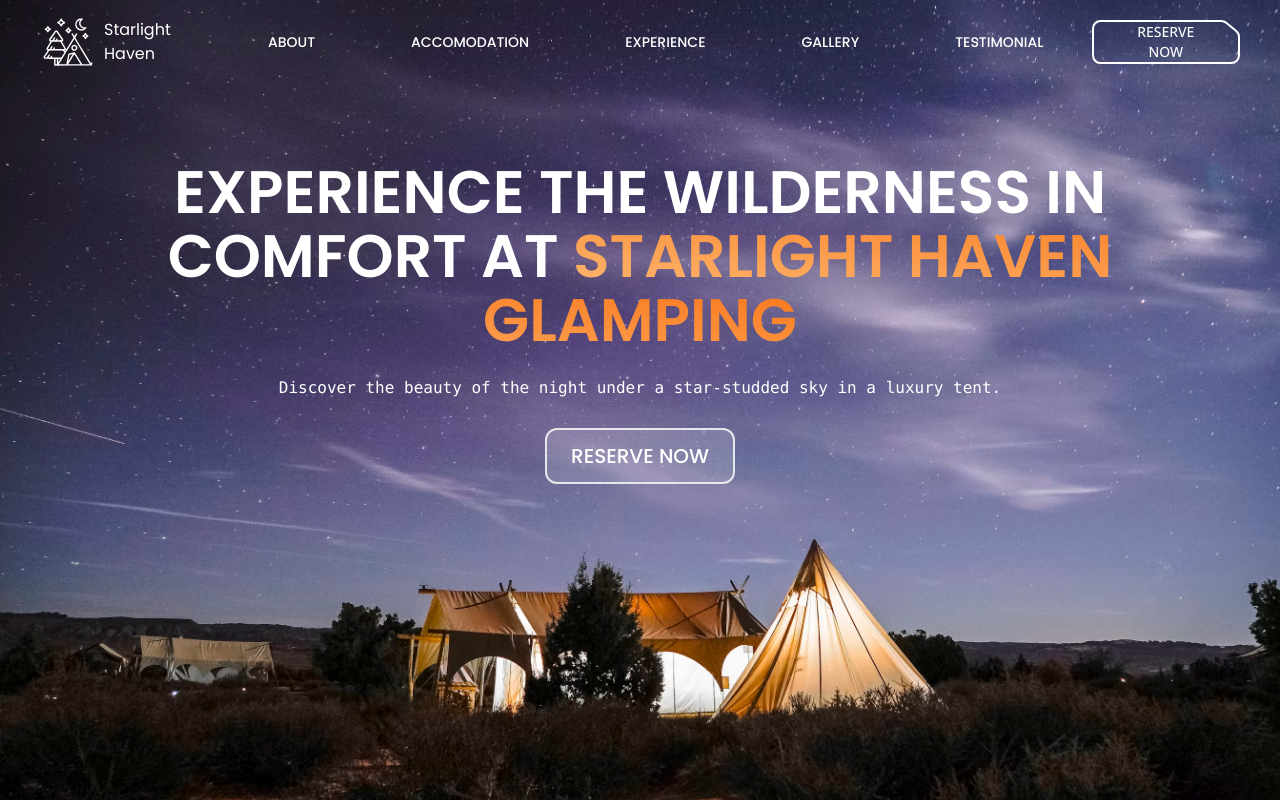
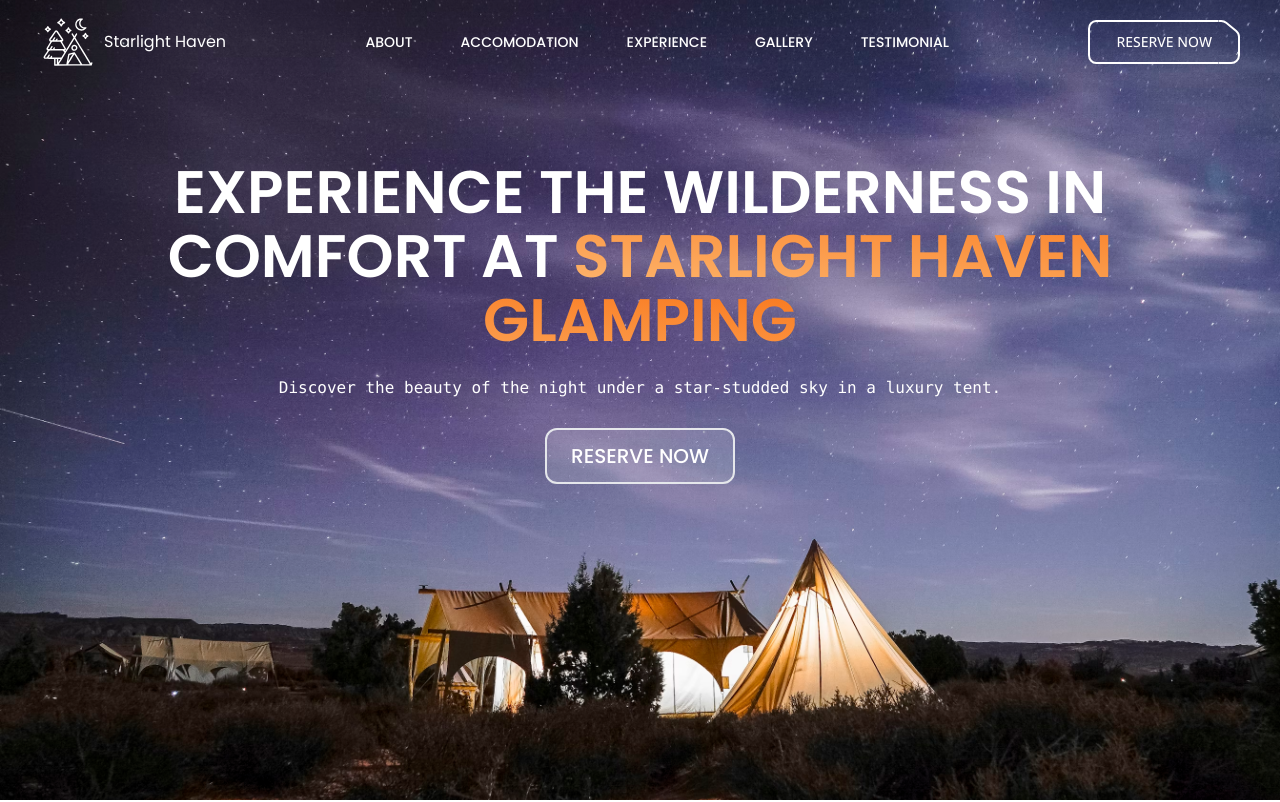
Before and after one commit to iamnikkixo/glamping-webapp, a React (Vite) app in the folder client/: page / in a window 1280 px wide. Shown: the top 802 px of the page. Built offline with nearby package versions, Linux system fonts and the light colour scheme; no server answers.

Commit message:
updated header padding

```diff
--- a/client/src/components/Header.jsx
+++ b/client/src/components/Header.jsx
@@ -58,7 +58,7 @@ const Header = () => {
                   item.url === pathname.hash
                     ? 'z-2 lg:text-orange-500'
                     : 'text-white'
-                } lg:leading-5 xl:px-12`}
+                }  xl:px-6`}
               >
                 {item.title}
               </a>
--- a/client/src/components/Section.jsx
+++ b/client/src/components/Section.jsx
@@ -4,13 +4,14 @@ const Section = ({
   customPaddings,
   children,
   backgroundImage,
-  height
+  height,
 }) => {
   const sectionStyle = {
     backgroundImage: `url(${backgroundImage})`,
+    backgroundAttachment: 'fixed', // parallax effect
     backgroundSize: 'cover',
     backgroundPosition: 'center',
-    height: `${height ? '100vh' : null}`,
+    height: `${height ? '100vh' : 'auto'}`,
   };
 
   return (
```
